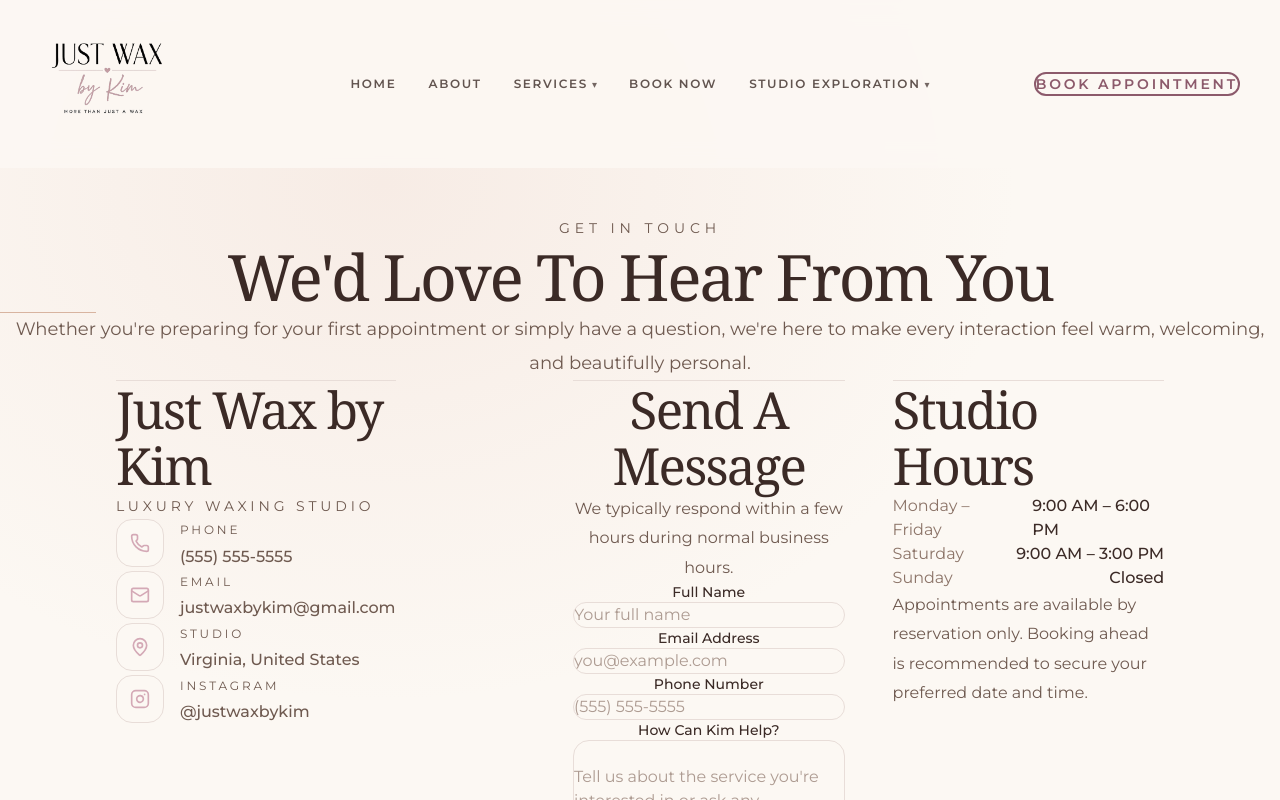
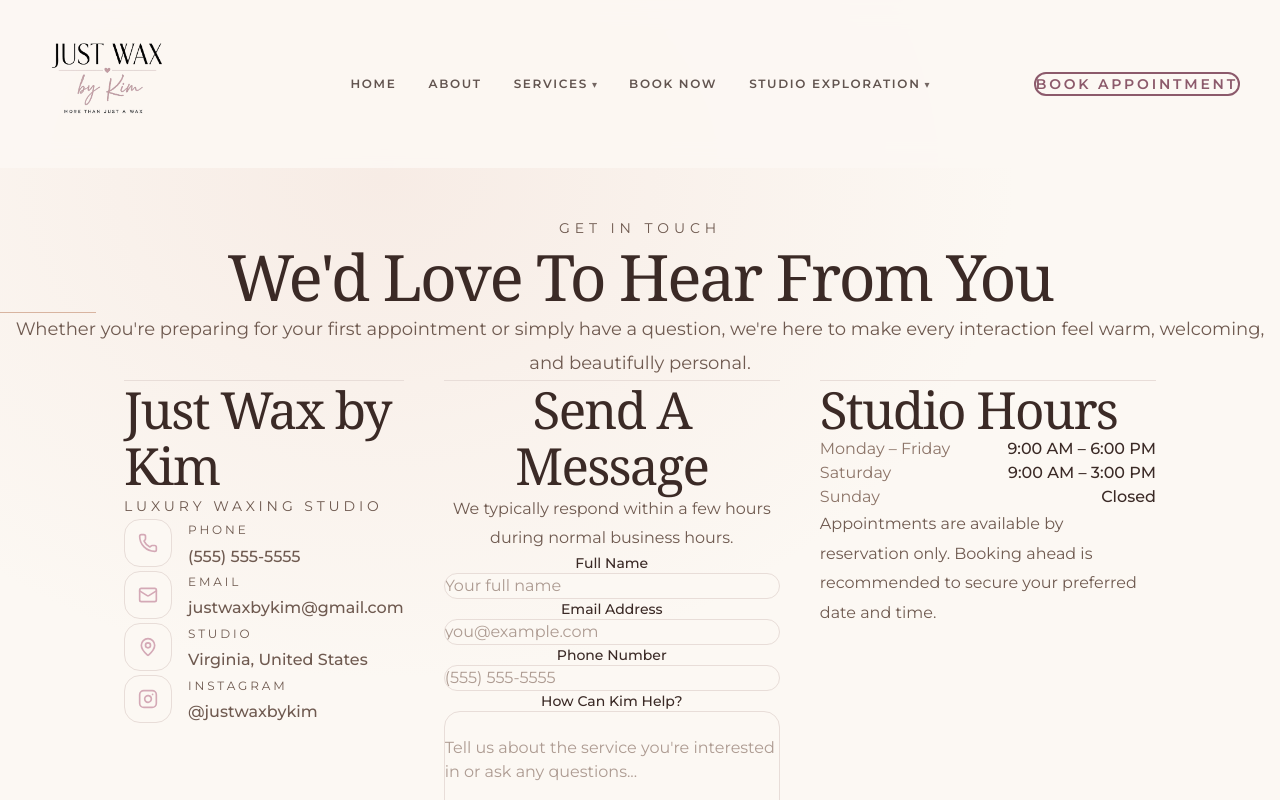
Before and after one commit to kevin-phan-25/just-wax-by-kim, a Next.js app: page /contact in a window 1280 px wide. Shown: the top 800 px of the page. Built offline with nearby package versions, Linux system fonts and the light colour scheme; a web font is replaced by a local one.

Commit message:
Update Contact.tsx

```diff
--- a/features/contact/Contact.tsx
+++ b/features/contact/Contact.tsx
@@ -7,13 +7,11 @@
   Standalone luxury contact presentation.
 
   Updates:
-  - Removed content width restrictions
-  - Centered heading and description
-  - Added 6-cell editorial grid layout
+  - Full width editorial layout
   - Reduced outer spacer cells
-  - Added small center spacer cell
-  - Left aligned contact information columns
-  - Maintained luxury editorial spacing
+  - Reduced Contact Info column width
+  - Centered header content
+  - Preserved luxury spacing
   ---
  */
 
@@ -37,6 +35,7 @@ export default function Contact() {
           pointer-events-none
           absolute
           inset-0
+
           bg-[radial-gradient(ellipse_at_30%_20%,rgba(232,200,188,0.25),transparent_50%)]
         "
       />
@@ -44,6 +43,7 @@ export default function Contact() {
 
       {/* Navbar Transition Spacer */}
       <div className="h-[216px]" />
+
 
 
       {/* CONTENT */}
@@ -78,7 +78,9 @@ export default function Contact() {
             className="
               uppercase
               tracking-[0.35em]
+
               text-sm
+
               text-[#8C5A6B]
             "
           >
@@ -92,6 +94,8 @@ export default function Contact() {
 
               w-full
 
+              text-center
+
               font-serif
 
               text-4xl
@@ -100,8 +104,6 @@ export default function Contact() {
               leading-tight
 
               text-[#3B2A26]
-
-              text-center
             "
           >
             We'd Love To Hear From You
@@ -115,6 +117,7 @@ export default function Contact() {
               mt-8
 
               h-px
+
               w-24
 
               bg-[#D8B4A0]
@@ -146,7 +149,8 @@ export default function Contact() {
 
 
 
-        {/* SIX CELL EDITORIAL GRID */}
+
+        {/* FIVE CELL EDITORIAL GRID */}
         <div
           className="
             mt-20
@@ -155,11 +159,11 @@ export default function Contact() {
 
             grid-cols-1
 
-            lg:grid-cols-[0.25fr_1fr_0.3fr_1fr_1fr_0.25fr]
+            lg:grid-cols-[0.25fr_0.75fr_1fr_1fr_0.25fr]
 
-            gap-10
+            gap-8
 
-            xl:gap-12
+            xl:gap-10
 
             items-start
 
@@ -168,8 +172,13 @@ export default function Contact() {
         >
 
 
-          {/* CELL 1 - SMALL LEFT SPACER */}
-          <div className="hidden lg:block" />
+          {/* CELL 1 - SMALL LEFT SPACE */}
+          <div
+            className="
+              hidden
+              lg:block
+            "
+          />
 
 
 
@@ -177,11 +186,13 @@ export default function Contact() {
           <div
             className="
               border-t
+
               border-[#E8DDD8]
 
               pt-10
 
               flex
+
               flex-col
 
               items-start
@@ -194,20 +205,18 @@ export default function Contact() {
 
 
 
-          {/* CELL 3 - SMALL CENTER SPACER */}
-          <div className="hidden lg:block" />
 
-
-
-          {/* CELL 4 - CONTACT FORM */}
+          {/* CELL 3 - CONTACT FORM */}
           <div
             className="
               border-t
+
               border-[#E8DDD8]
 
               pt-10
 
               flex
+
               flex-col
 
               items-center
@@ -238,8 +247,8 @@ export default function Contact() {
                 text-[#6F5A50]
               "
             >
-              We typically respond within a few hours during normal
-              business hours.
+              We typically respond within a few hours during
+              normal business hours.
             </p>
 
 
@@ -253,21 +262,22 @@ export default function Contact() {
               <ContactForm />
             </div>
 
-
           </div>
 
 
 
 
-          {/* CELL 5 - CONTACT HOURS */}
+          {/* CELL 4 - CONTACT HOURS */}
           <div
             className="
               border-t
+
               border-[#E8DDD8]
 
               pt-10
 
               flex
+
               flex-col
 
               items-start
@@ -281,14 +291,21 @@ export default function Contact() {
 
 
 
-          {/* CELL 6 - SMALL RIGHT SPACER */}
-          <div className="hidden lg:block" />
+          {/* CELL 5 - SMALL RIGHT SPACE */}
+          <div
+            className="
+              hidden
+
+              lg:block
+            "
+          />
 
 
         </div>
 
 
       </div>
+
 
 
 
@@ -310,7 +327,6 @@ export default function Contact() {
         "
       />
 
-
     </section>
   );
 }
```
